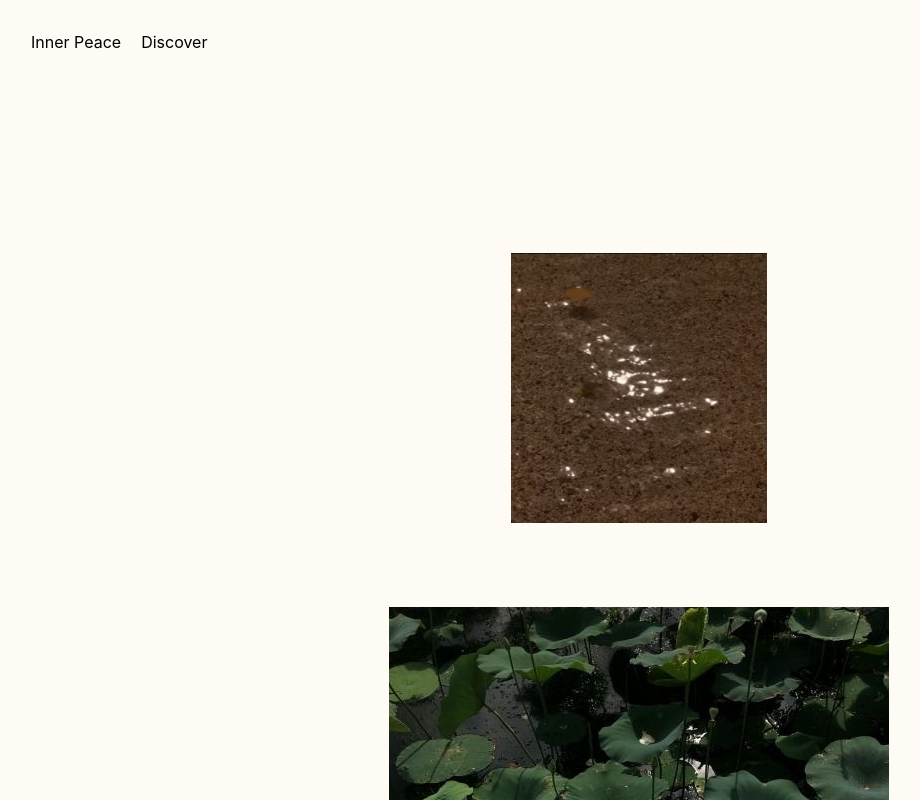
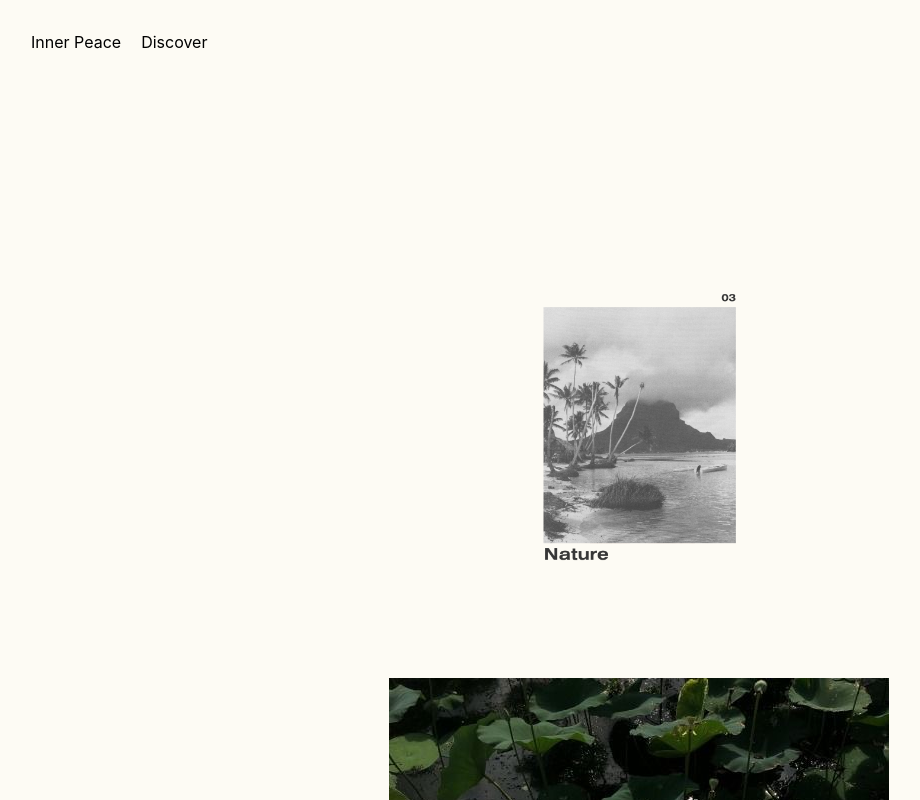
Before and after one commit to mehjwazir/ip, a React (Create React App) app: page /nature in a window 1280 px wide. Shown: the top 800 px of the page, without its empty margins (1-921 px from the left). Built offline with nearby package versions, Linux system fonts and the light colour scheme; a web font is replaced by a local one.

Commit message:
added Img3.png to Nature folder files, added section with div inside and changed import of Img1 in Nature.jsx

```diff
--- a/src/pages/Nature/Nature.jsx
+++ b/src/pages/Nature/Nature.jsx
@@ -1,14 +1,17 @@
 import './Nature.css';
-import Img1 from './files/1.jpg'
+import Img1 from './files/Img3.png'
 import Img2 from './files/2.JPG'
 
 function Nature() {
 	return (
 		<>
-		<main className='main-nature'>
-			<div>
-				<img src={Img1} alt="" className='nature-img1' />
-			</div>
+			<main className='main-nature'>
+				<section>
+					<div className='nature-div-1'>
+						<img src={Img1} alt="" className='nature-img1' />
+					</div>
+				</section>
+
 			<div>
 			<img src={Img2} alt="" className='nature-img2' />
 			</div>
```
Also changed, not shown: src/pages/Nature/files/Img3.png (added).
